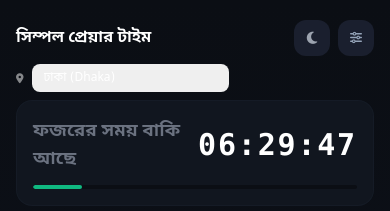
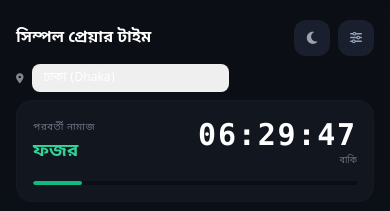
Before and after one commit to muhammadmahadi0/prayer-time, a plain HTML site: page index.html in a window 390 px wide. Shown: the top 211 px of the page. Drawn offline with nearby package versions, Linux system fonts and the light colour scheme; no server answers.

Commit message:
Revert "Countdown label: 'ফজরের সময় বাকি আছে' → timer (per prayer)"
This reverts commit 591f3648af2c295c14c1d8a3a54d99898e3e4405.

```diff
--- a/index.html
+++ b/index.html
@@ -45,13 +45,18 @@
     <div id="countdownCard" class="rounded-2xl p-4 mb-3">
       <div class="flex items-center justify-between">
         <div>
-          <p id="countdownLabel" class="text-lg font-bold">
+          <p class="text-[10px] font-medium tracking-wider">
             <span id="nextPrayerLabelBn">পরবর্তী নামাজ</span>
             <span id="nextPrayerLabelEn" class="hidden">Next Prayer</span>
           </p>
+          <p id="nextPrayerName" class="text-lg font-bold mt-0.5">--</p>
         </div>
         <div class="text-right">
           <p id="countdownDisplay" class="font-mono text-3xl font-bold tracking-[0.06em]">--:--:--</p>
+          <p class="text-[9px] mt-0.5">
+            <span id="timeRemainingLabelBn">বাকি</span>
+            <span id="timeRemainingLabelEn" class="hidden">remaining</span>
+          </p>
         </div>
       </div>
       <div class="mt-3 h-1 rounded-full overflow-hidden">
--- a/script.js
+++ b/script.js
@@ -234,17 +234,14 @@ function updateCountdown() {
   $('countdownDisplay').textContent = `${pad(h)}:${pad(m)}:${pad(s)}`;
 
   const bn = state.lang === 'bn';
-  const pName = bn ? PRAYER_NAMES_BN[n.key] : PRAYER_NAMES_EN[n.key];
-  // শুদ্ধ বাংলায়: "ফজরের সময় বাকি আছে", "এশার সময় বাকি আছে"
-  const bnGenitive = { fajr:'ফজরের', dhuhr:'যোহরের', asr:'আসরের', maghrib:'মাগরিবের', isha:'এশার' };
   if (bn) {
-    $('nextPrayerLabelBn').textContent = (bnGenitive[n.key] || `${pName}এর`) + ' সময় বাকি আছে';
-    $('nextPrayerLabelEn').classList.add('hidden');
-    $('nextPrayerLabelBn').classList.remove('hidden');
+    $('nextPrayerName').textContent = PRAYER_NAMES_BN[n.key];
+    $('timeRemainingLabelBn').classList.remove('hidden');
+    $('timeRemainingLabelEn').classList.add('hidden');
   } else {
-    $('nextPrayerLabelEn').textContent = `${pName} time left`;
-    $('nextPrayerLabelBn').classList.add('hidden');
-    $('nextPrayerLabelEn').classList.remove('hidden');
+    $('nextPrayerName').textContent = PRAYER_NAMES_EN[n.key];
+    $('timeRemainingLabelEn').classList.remove('hidden');
+    $('timeRemainingLabelBn').classList.add('hidden');
   }
 }
 
@@ -308,8 +305,8 @@ function setLang(lang) {
   $('appTitleEn').classList.toggle('hidden', bn);
   $('nextPrayerLabelBn').classList.toggle('hidden', !bn);
   $('nextPrayerLabelEn').classList.toggle('hidden', bn);
-  // Rebuild label text for current prayer
-  if (state.nextPrayer) updateCountdown();
+  $('timeRemainingLabelBn').classList.toggle('hidden', !bn && (!state.nextPrayer || state.nextPrayer.remaining >= 0));
+  $('timeRemainingLabelEn').classList.toggle('hidden', bn || !state.nextPrayer);
   $('nafilTitle').textContent = bn ? 'নফল নামাজ' : 'Nafil';
   $('nafilTahajjud').textContent = bn ? 'তাহাজ্জুদ' : 'Tahajjud';
   $('nafilIshraq').textContent = bn ? 'ইশরাক' : 'Ishraq';
```
